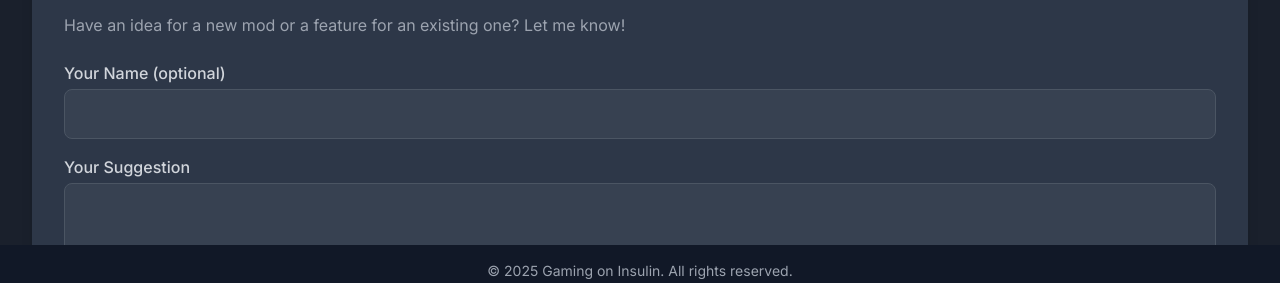
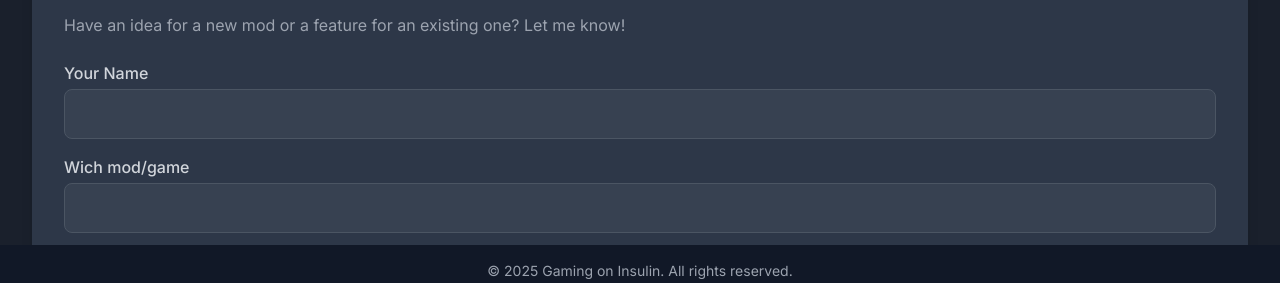
Before and after one commit to surgamingoninsulin/ModByInsulin, a plain HTML site: page index.html in a window 1280 px wide. Shown: the part 503-786 px from the top of the page. Drawn offline with nearby package versions, Linux system fonts and the light colour scheme.

Commit message:
added a form input for mod/game

```diff
--- a/index.html
+++ b/index.html
@@ -48,8 +48,12 @@
             <p class="text-gray-400 mb-6">Have an idea for a new mod or a feature for an existing one? Let me know!</p>
             <form action="mailto:gamingoninsulin@gmail.com" method="post" enctype="text/plain" class="space-y-4">
                 <div>
-                    <label for="name" class="block text-gray-300 font-medium mb-1">Your Name (optional)</label>
-                    <input type="text" id="name" name="name" class="w-full p-3 rounded-lg bg-gray-700 border border-gray-600 text-white focus:outline-none focus:ring-2 focus:ring-blue-500">
+                    <label for="name" class="block text-gray-300 font-medium mb-1">Your Name</label>
+                    <input type="text" id="name" name="name" class="w-full p-3 rounded-lg bg-gray-700 border border-gray-600 text-white focus:outline-none focus:ring-2 focus:ring-blue-500" required>
+                </div>
+                <div>
+                    <label for="mod/game" class="block text-gray-300 font-medium mb-1">Wich mod/game</label>
+                    <input type="text" id="name" name="mod/game" class="w-full p-3 rounded-lg bg-gray-700 border border-gray-600 text-white focus:outline-none focus:ring-2 focus:ring-blue-500" required>
                 </div>
                 <div>
                     <label for="mod_suggestion" class="block text-gray-300 font-medium mb-1">Your Suggestion</label>
```
